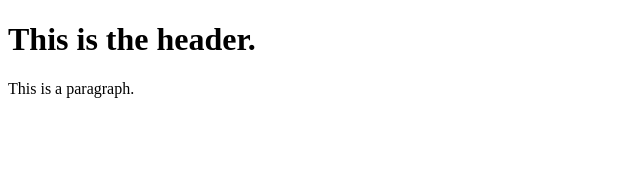
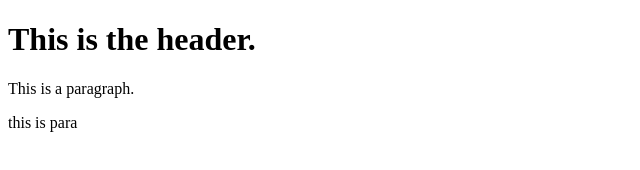
Before and after one commit to bhanunori-txe/git-test, a plain HTML site: page index.html in a window 1280 px wide. Shown: the full height of the page, 0-640 px from the left. Drawn offline with Linux system fonts and the light colour scheme.

Commit message:
third commit

```diff
--- a/index.html
+++ b/index.html
@@ -3,5 +3,6 @@
   <body>
     <h1>This is the header.</h1>
     <p>This is a paragraph.</p>
+    <p>this is para</p>
   </body>
 </html>
```
